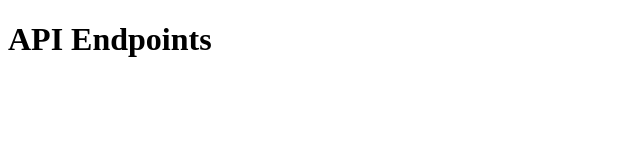
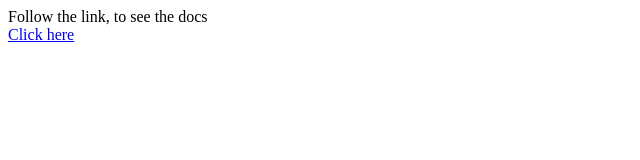
Before and after one commit to christiandbf/back-end-test, a website: page public/index.html in a window 1280 px wide. Shown: the whole page, without its empty margins (0-640 px from the left). Drawn offline with Linux system fonts and the light colour scheme.

Commit message:
Docs index

```diff
--- a/public/index.html
+++ b/public/index.html
@@ -7,6 +7,8 @@
   <title>Documentation</title>
 </head>
 <body>
-  <h1>API Endpoints</h1>
+  Follow the link, to see the docs
+  <br />
+  <a href="https://github.com/christiandbf/back-end-test">Click here</a>
 </body>
 </html>
```
